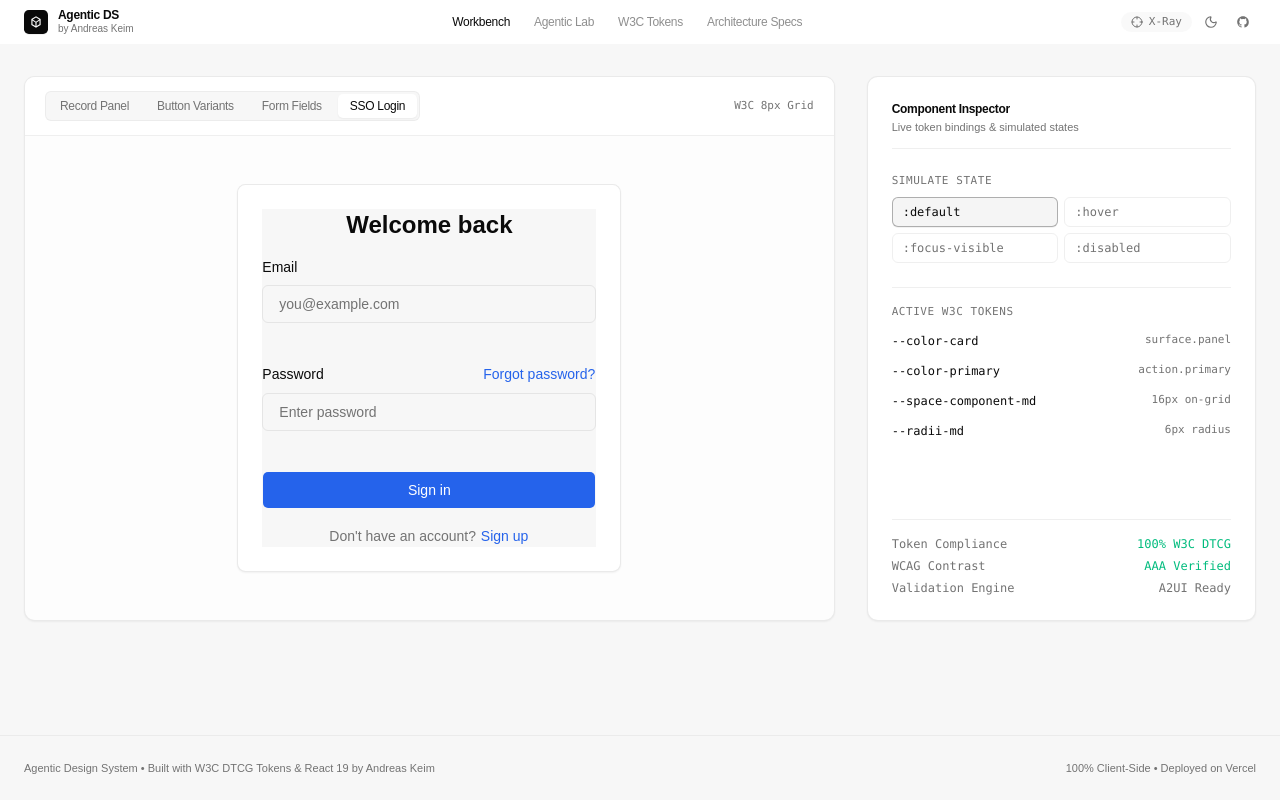
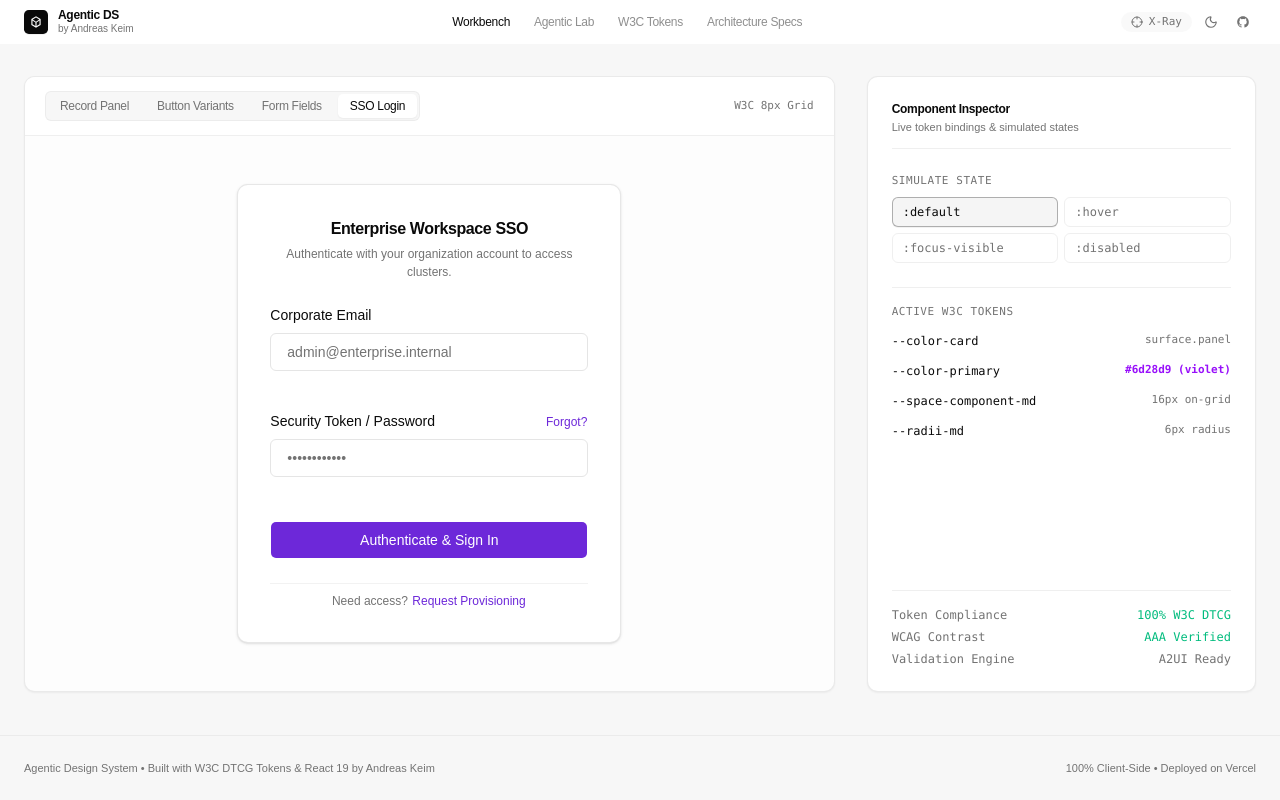
Before and after one commit to andreas-keim/agentic-design-system-playground, a React (Vite) app: page / in a window 1280 px wide. Both pictures are taken after a click on the button "SSO Login". Built offline with nearby package versions, Linux system fonts and the light colour scheme.

Commit message:
feat(tokens): switch primary color to deep violet (#6d28d9) and fix SSO login padding and card nesting

```diff
--- a/src/components/login-page.tsx
+++ b/src/components/login-page.tsx
@@ -5,26 +5,28 @@ import { FormField } from "@/components/ui/form-field"
 import { cn } from "@/lib/utils"
 
 export interface LoginPageProps {
-  /** Wird beim Absenden des Formulars mit den aktuellen Feldwerten aufgerufen. Keine echte Auth-Logik hier. */
+  /** Wird beim Absenden des Formulars mit den aktuellen Feldwerten aufgerufen. */
   onSubmit?: (values: { email: string; password: string }) => void
   /** Klick auf "Forgot password?". */
   onForgotPassword?: () => void
   /** Klick auf "Sign up" im Footer-Link. */
   onSignUp?: () => void
   className?: string
+  title?: string
+  subtitle?: string
 }
 
 /**
- * Login-Seite: E-Mail + Passwort, primäre Sign-in-Aktion, Forgot-Password-Link
- * und Sign-up-Link. Reine UI-Komposition aus bestehenden `Button`/`Input`-
- * Komponenten und bestehenden Tokens -- keine neuen Varianten, keine neuen
- * Rohwerte. Kein Illustrations-/Bildbereich, ein einzelner zentrierter Block.
+ * Enterprise Workspace SSO Login View:
+ * Saubere B2B-Anmeldung mit SSO-Fokus, konsistenten Paddings und ohne doppelte Background-Schichten.
  */
 function LoginPage({
   onSubmit,
   onForgotPassword,
   onSignUp,
   className,
+  title = "Enterprise Workspace SSO",
+  subtitle = "Authenticate with your organization account to access clusters.",
 }: LoginPageProps) {
   const [email, setEmail] = useState("")
   const [password, setPassword] = useState("")
@@ -37,66 +39,68 @@ function LoginPage({
   return (
     <div
       data-slot="login-page"
-      className={cn(
-        "flex min-h-svh w-full items-center justify-center bg-background p-[var(--space-component-md)]",
-        className
+      className={cn("w-full flex flex-col gap-6", className)}
+    >
+      <div className="flex flex-col gap-1 text-center">
+        <h3 className="text-base font-bold tracking-tight text-foreground">
+          {title}
+        </h3>
+        {subtitle && (
+          <p className="text-xs text-muted-foreground leading-normal">
+            {subtitle}
+          </p>
         )}
-    >
-      <div className="flex w-full max-w-sm flex-col gap-[var(--space-component-md)]">
-        <h1 className="text-center text-[length:var(--font-size-xl)] leading-[var(--font-line-height-xl)] font-[var(--font-weight-bold)] text-foreground">
-          Welcome back
-        </h1>
+      </div>
 
       <form
         onSubmit={handleSubmit}
-          className="flex flex-col gap-[var(--space-component-md)]"
+        className="flex flex-col gap-4"
       >
         <FormField
-            label="Email"
+          label="Corporate Email"
           type="email"
           autoComplete="email"
-            placeholder="you@example.com"
+          placeholder="admin@enterprise.internal"
           value={email}
           onChange={(event) => setEmail(event.target.value)}
           required
         />
 
         <FormField
-            label="Password"
+          label="Security Token / Password"
           labelAction={
             <Button
               type="button"
               variant="link"
-                className="h-auto p-0"
+              className="h-auto p-0 text-xs"
               onClick={onForgotPassword}
             >
-                Forgot password?
+              Forgot?
             </Button>
           }
           type="password"
           autoComplete="current-password"
-            placeholder="Enter password"
+          placeholder="••••••••••••"
           value={password}
           onChange={(event) => setPassword(event.target.value)}
           required
         />
 
-          <Button type="submit" variant="primary" className="w-full">
-            Sign in
+        <Button type="submit" variant="primary" className="w-full mt-1">
+          Authenticate & Sign In
         </Button>
       </form>
 
-        <p className="text-center text-[length:var(--font-size-md)] leading-[var(--font-line-height-md)] text-muted-foreground">
-          Don&apos;t have an account?{" "}
+      <div className="pt-2 border-t border-border/50 text-center text-xs text-muted-foreground">
+        Need access?{" "}
         <Button
           type="button"
           variant="link"
-            className="h-auto p-0"
+          className="h-auto p-0 text-xs font-medium"
           onClick={onSignUp}
         >
-            Sign up
+          Request Provisioning
         </Button>
-        </p>
       </div>
     </div>
   )
--- a/src/index.css
+++ b/src/index.css
@@ -91,8 +91,8 @@
     --card-foreground: oklch(0.985 0 0);
     --popover: oklch(0.205 0 0);
     --popover-foreground: oklch(0.985 0 0);
-    --primary: oklch(0.922 0 0);
-    --primary-foreground: oklch(0.205 0 0);
+    --primary: var(--color-background-primary-default);
+    --primary-foreground: #ffffff;
     --secondary: oklch(0.269 0 0);
     --secondary-foreground: oklch(0.985 0 0);
     --muted: oklch(0.269 0 0);
@@ -144,11 +144,8 @@
  * unerreichbar machen. --radius bleibt bewusst ausserhalb dieser Einschraenkung,
  * da shadcn den Radius selbst nicht zwischen Light/Dark unterscheidet.
  */
-:root:not(.dark) {
+:root {
   --primary: var(--color-background-primary-default);
   --primary-foreground: var(--color-text-primary-default);
-}
-
-:root {
   --radius: var(--radii-md);
 }
--- a/src/showcase/TokenView.tsx
+++ b/src/showcase/TokenView.tsx
@@ -2,11 +2,11 @@ import { Braces, Download } from "lucide-react"
 
 export function TokenView() {
   const sampleTokens = [
-    { name: "--color-background-primary-default", value: "#2563eb", role: "action.primary.default", type: "color" },
-    { name: "--color-background-primary-hover", value: "#1d4ed8", role: "action.primary.hover", type: "color" },
+    { name: "--color-background-primary-default", value: "#6d28d9", role: "action.primary.default", type: "color" },
+    { name: "--color-background-primary-hover", value: "#5b21b6", role: "action.primary.hover", type: "color" },
     { name: "--color-text-primary-default", value: "#ffffff", role: "text.primary.default", type: "color" },
     { name: "--color-text-destructive-default", value: "#b91c1c", role: "text.destructive.default", type: "color" },
-    { name: "--color-border-primary-default", value: "#3b82f6", role: "border.primary.default", type: "color" },
+    { name: "--color-border-primary-default", value: "#7c3aed", role: "border.primary.default", type: "color" },
     { name: "--space-component-sm", value: "8px", role: "space.component.sm", type: "dimension" },
     { name: "--space-component-md", value: "16px", role: "space.component.md", type: "dimension" },
     { name: "--radii-md", value: "6px", role: "radii.md", type: "dimension" },
--- a/src/showcase/WorkbenchView.tsx
+++ b/src/showcase/WorkbenchView.tsx
@@ -183,12 +183,11 @@ export function WorkbenchView() {
 
             {/* 4. LoginPage View */}
             {activeComponent === "login-page" && (
-              <div className="w-full max-w-sm bg-card p-6 rounded-xl border border-border/80 shadow-xs">
+              <div className="w-full max-w-sm bg-card p-8 rounded-2xl border border-border/90 shadow-sm">
                 <LoginPage
                   onSubmit={({ email }) => {
                     alert(`SSO invoked for: ${email}`)
                   }}
-                  className="min-h-0 p-0"
                 />
               </div>
             )}
@@ -247,7 +246,7 @@ export function WorkbenchView() {
                 </div>
                 <div className="flex items-center justify-between py-1 text-muted-foreground">
                   <span className="text-foreground">--color-primary</span>
-                  <span className="text-[11px]">action.primary</span>
+                  <span className="text-[11px] text-purple-600 dark:text-purple-400 font-semibold">#6d28d9 (violet)</span>
                 </div>
                 <div className="flex items-center justify-between py-1 text-muted-foreground">
                   <span className="text-foreground">--space-component-md</span>
--- a/src/styles/tokens.css
+++ b/src/styles/tokens.css
@@ -3,16 +3,20 @@
  */
 
 :root {
+  --colors-violet-500: #8b5cf6;
+  --colors-violet-600: #7c3aed;
+  --colors-violet-700: #6d28d9;
+  --colors-violet-800: #5b21b6;
   --colors-blue-500: #3b82f6;
   --colors-blue-600: #2563eb;
   --colors-blue-700: #1d4ed8;
   --colors-red-700: #b91c1c;
   --colors-white: #ffffff;
-  --color-background-primary-default: #2563eb;
-  --color-background-primary-hover: #1d4ed8;
+  --color-background-primary-default: #6d28d9;
+  --color-background-primary-hover: #5b21b6;
   --color-text-primary-default: #ffffff;
   --color-text-destructive-default: #b91c1c;
-  --color-border-primary-default: #3b82f6;
+  --color-border-primary-default: #7c3aed;
   --space-component-sm: 8px;
   --space-component-md: 16px;
   --radii-md: 6px;
--- a/src/tokens/tokens.figma.json
+++ b/src/tokens/tokens.figma.json
@@ -1,4 +1,32 @@
 {
+  "colors.violet.500": {
+    "name": "primitive/violet/500",
+    "type": "COLOR",
+    "resolvedValue": "#8b5cf6",
+    "scopes": [],
+    "codeSyntax": "var(--colors-violet-500)"
+  },
+  "colors.violet.600": {
+    "name": "primitive/violet/600",
+    "type": "COLOR",
+    "resolvedValue": "#7c3aed",
+    "scopes": [],
+    "codeSyntax": "var(--colors-violet-600)"
+  },
+  "colors.violet.700": {
+    "name": "primitive/violet/700",
+    "type": "COLOR",
+    "resolvedValue": "#6d28d9",
+    "scopes": [],
+    "codeSyntax": "var(--colors-violet-700)"
+  },
+  "colors.violet.800": {
+    "name": "primitive/violet/800",
+    "type": "COLOR",
+    "resolvedValue": "#5b21b6",
+    "scopes": [],
+    "codeSyntax": "var(--colors-violet-800)"
+  },
   "colors.blue.500": {
     "name": "primitive/blue/500",
     "type": "COLOR",
@@ -37,24 +65,24 @@
   "color.background.primary.default": {
     "name": "semantic/color/background/primary/default",
     "type": "COLOR",
-    "resolvedValue": "#2563eb",
+    "resolvedValue": "#6d28d9",
     "scopes": [
       "FRAME_FILL",
       "SHAPE_FILL"
     ],
     "codeSyntax": "var(--color-background-primary-default)",
-    "aliasOf": "primitive/blue/600"
+    "aliasOf": "primitive/violet/700"
   },
   "color.background.primary.hover": {
     "name": "semantic/color/background/primary/hover",
     "type": "COLOR",
-    "resolvedValue": "#1d4ed8",
+    "resolvedValue": "#5b21b6",
     "scopes": [
       "FRAME_FILL",
       "SHAPE_FILL"
     ],
     "codeSyntax": "var(--color-background-primary-hover)",
-    "aliasOf": "primitive/blue/700"
+    "aliasOf": "primitive/violet/800"
   },
   "color.text.primary.default": {
     "name": "semantic/color/text/primary/default",
@@ -79,12 +107,12 @@
   "color.border.primary.default": {
     "name": "semantic/color/border/primary/default",
     "type": "COLOR",
-    "resolvedValue": "#3b82f6",
+    "resolvedValue": "#7c3aed",
     "scopes": [
       "STROKE_COLOR"
     ],
     "codeSyntax": "var(--color-border-primary-default)",
-    "aliasOf": "primitive/blue/500"
+    "aliasOf": "primitive/violet/600"
   },
   "space.component.sm": {
     "name": "primitive/space/component/sm",
--- a/src/tokens/tokens.json
+++ b/src/tokens/tokens.json
@@ -1,5 +1,11 @@
 {
   "colors": {
+    "violet": {
+      "500": { "$value": "#8b5cf6", "$type": "color" },
+      "600": { "$value": "#7c3aed", "$type": "color" },
+      "700": { "$value": "#6d28d9", "$type": "color" },
+      "800": { "$value": "#5b21b6", "$type": "color" }
+    },
     "blue": {
       "500": { "$value": "#3b82f6", "$type": "color" },
       "600": { "$value": "#2563eb", "$type": "color" },
@@ -14,12 +20,12 @@
     "background": {
       "primary": {
         "default": {
-          "$value": "{colors.blue.600}",
+          "$value": "{colors.violet.700}",
           "$type": "color",
           "useFor": "Haupt-Aktion in einem Flow, primärer CTA",
           "avoidFor": "dekorative Flächen, sekundäre/tertiäre Aktionen"
         },
-        "hover": { "$value": "{colors.blue.700}", "$type": "color" }
+        "hover": { "$value": "{colors.violet.800}", "$type": "color" }
       }
     },
     "text": {
@@ -37,7 +43,7 @@
     },
     "border": {
       "primary": {
-        "default": { "$value": "{colors.blue.500}", "$type": "color" }
+        "default": { "$value": "{colors.violet.600}", "$type": "color" }
       }
     }
   },
```
Lines whose indentation alone changed are shown as unchanged.
